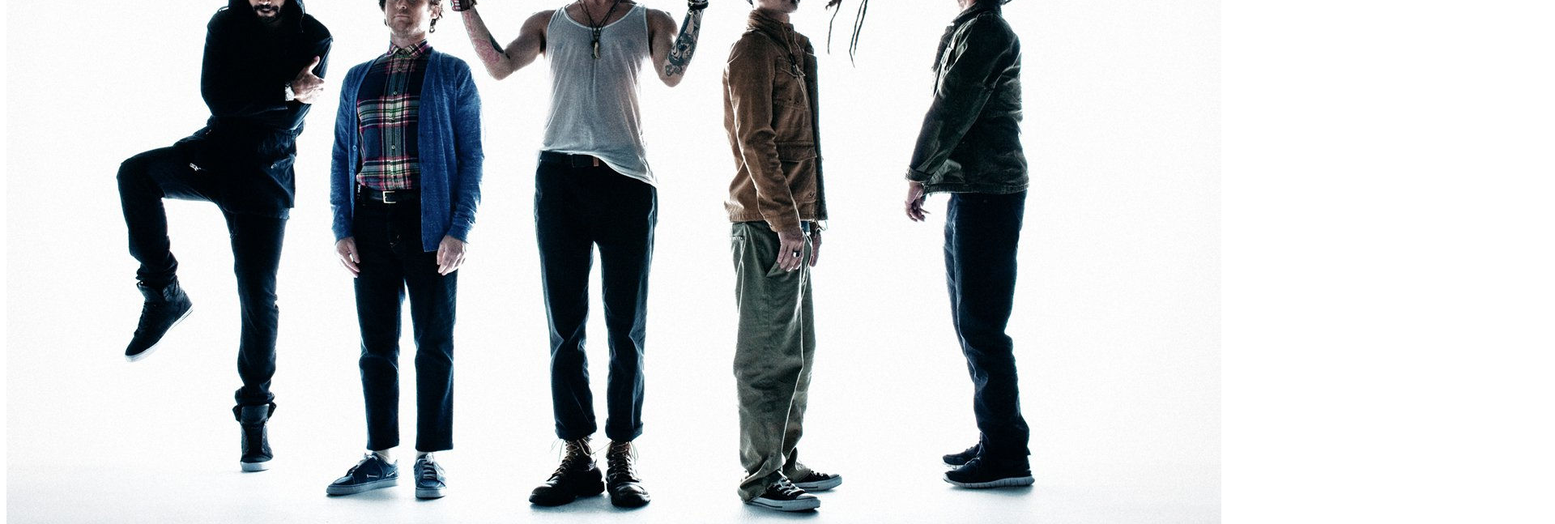
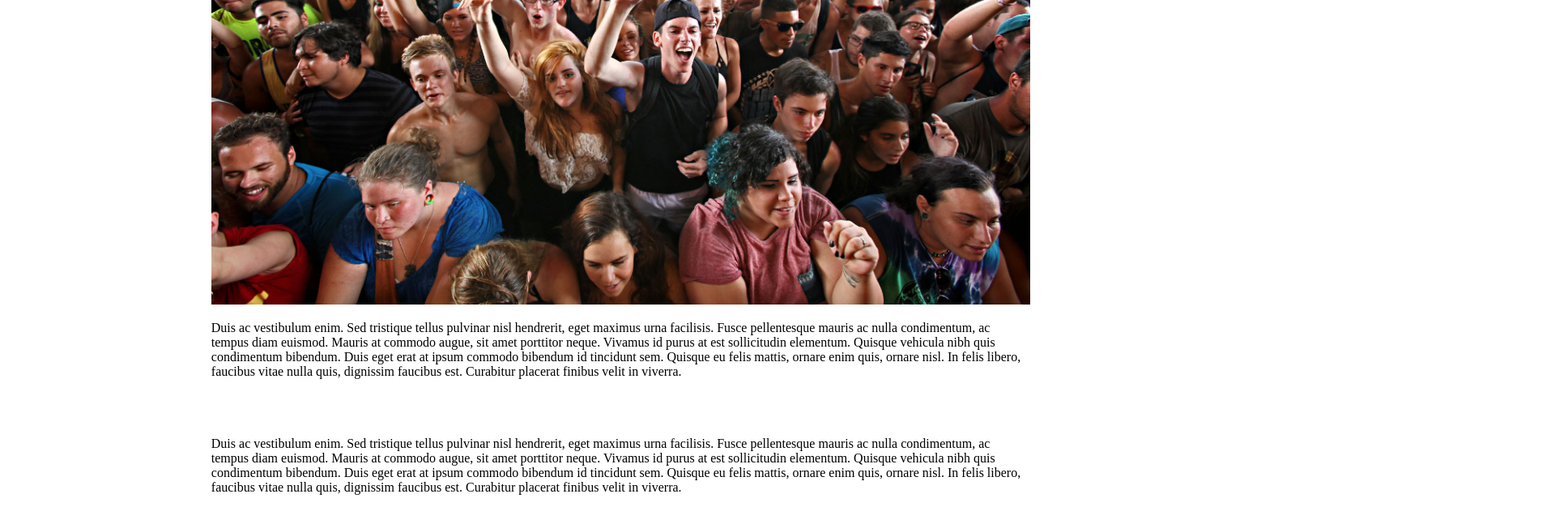
Before and after one commit to finneywhat/band-site, a plain HTML site: page index.html in a window 1280 px wide. Shown: the part 1364-2011 px from the top of the page at 81% size, 1920 px wide, since content can reach past the window. Drawn offline with Linux system fonts and the light colour scheme.

Commit message:
Add sidebar and image styling

```diff
--- a/css/styles.css
+++ b/css/styles.css
@@ -6,9 +6,15 @@
 }
 
 .images {
+  float: left;
+  max-width: 80%;
+}
 
+.image-resize {
+  max-width: 100%;
 }
 
 .main {
-
+  float: right;
+  width: 80%;
 }
--- a/index.html
+++ b/index.html
@@ -18,9 +18,9 @@
     </div>
     <div class="images">
       <h1>Pics of the Band</h1>
-      <img src="img/incubus-band.jpg">
-      <img src="img/guitar-drums.jpg">
-      <img src="img/band-fans.jpg">
+      <img src="img/incubus-band.jpg" class="image-resize">
+      <img src="img/guitar-drums.jpg" class="image-resize">
+      <img src="img/band-fans.jpg" class="image-resize">
       <p>Duis ac vestibulum enim. Sed tristique tellus pulvinar nisl hendrerit, eget maximus urna facilisis. Fusce pellentesque mauris ac nulla condimentum, ac tempus diam euismod. Mauris at commodo augue, sit amet porttitor neque. Vivamus id purus at est sollicitudin elementum. Quisque vehicula nibh quis condimentum bibendum. Duis eget erat at ipsum commodo bibendum id tincidunt sem. Quisque eu felis mattis, ornare enim quis, ornare nisl. In felis libero, faucibus vitae nulla quis, dignissim faucibus est. Curabitur placerat finibus velit in viverra.
       </p>
     </div>
```
